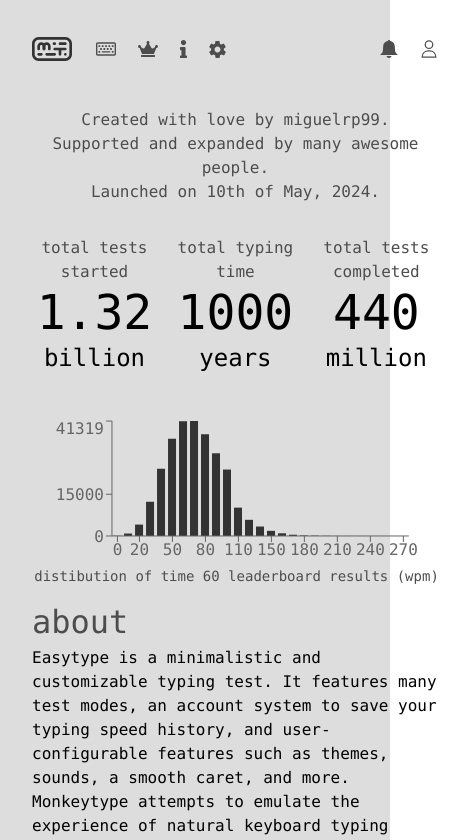
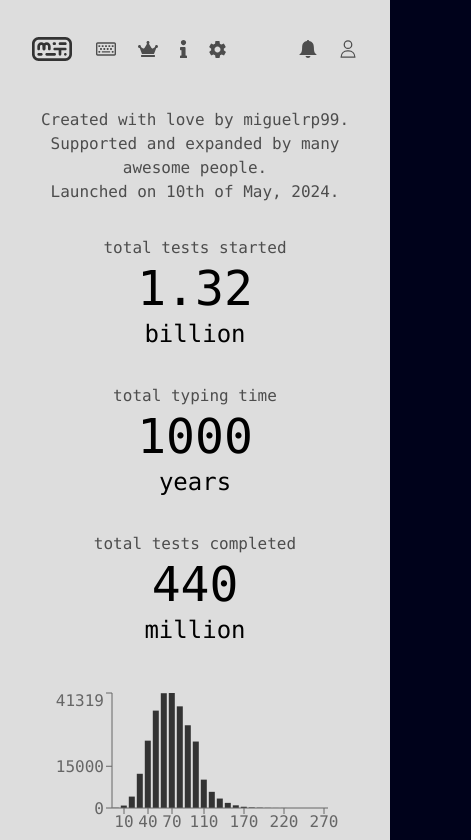
Before and after one commit to miguelrodriguezp99/easytype, a React (Vite) app: page /about in a window 390 px wide. Shown: the top 840 px of the page, 471 px wide, since content can reach past the window. Built offline with nearby package versions, Linux system fonts and the light colour scheme; no server answers; what tailwindcss-animated would draw is missing.

Commit message:
Added about responsive css

```diff
--- a/src/components/styles/About.css
+++ b/src/components/styles/About.css
@@ -26,6 +26,14 @@
     width: 100%;
     justify-content: space-between;
     gap: 1rem;
+}
+
+@media(max-width: 500px) {
+    .info-tests {
+        flex-direction: column;
+        gap: 2rem;
+    }
+
 }
 
 .info-test{
@@ -123,6 +131,13 @@
     gap: 20px;
 }
 
+@media (max-width: 500px) {
+    .contact-buttons {
+        flex-direction: column;
+        gap: 20px;
+    }
+}
+
 .custom-tooltip{
     background-color: var(--color-tertiary);
     padding: 10px;
--- a/src/components/styles/Layout.css
+++ b/src/components/styles/Layout.css
@@ -87,6 +87,10 @@
     --color-correct-letter: #73d378;
 }
 
+html{
+    background-color: #00021b;
+}
+
 @keyframes trance {
     0% {
       color: #e51376;
```
